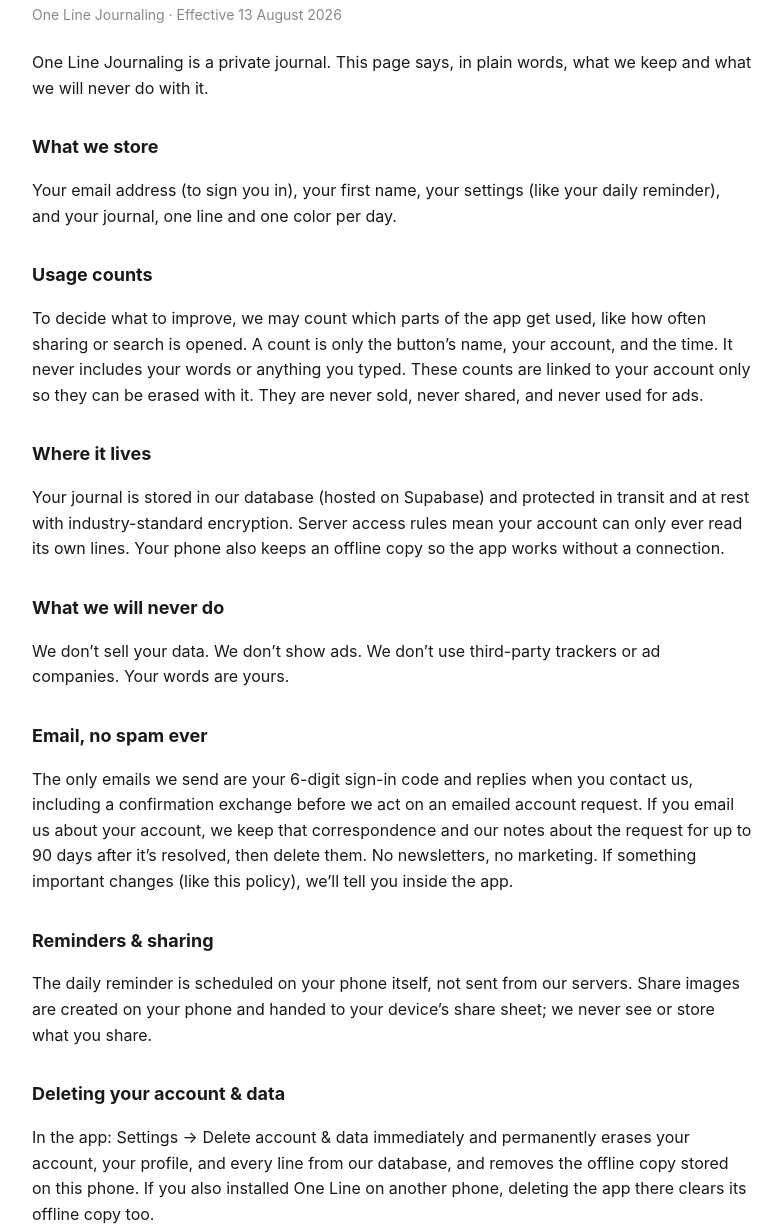
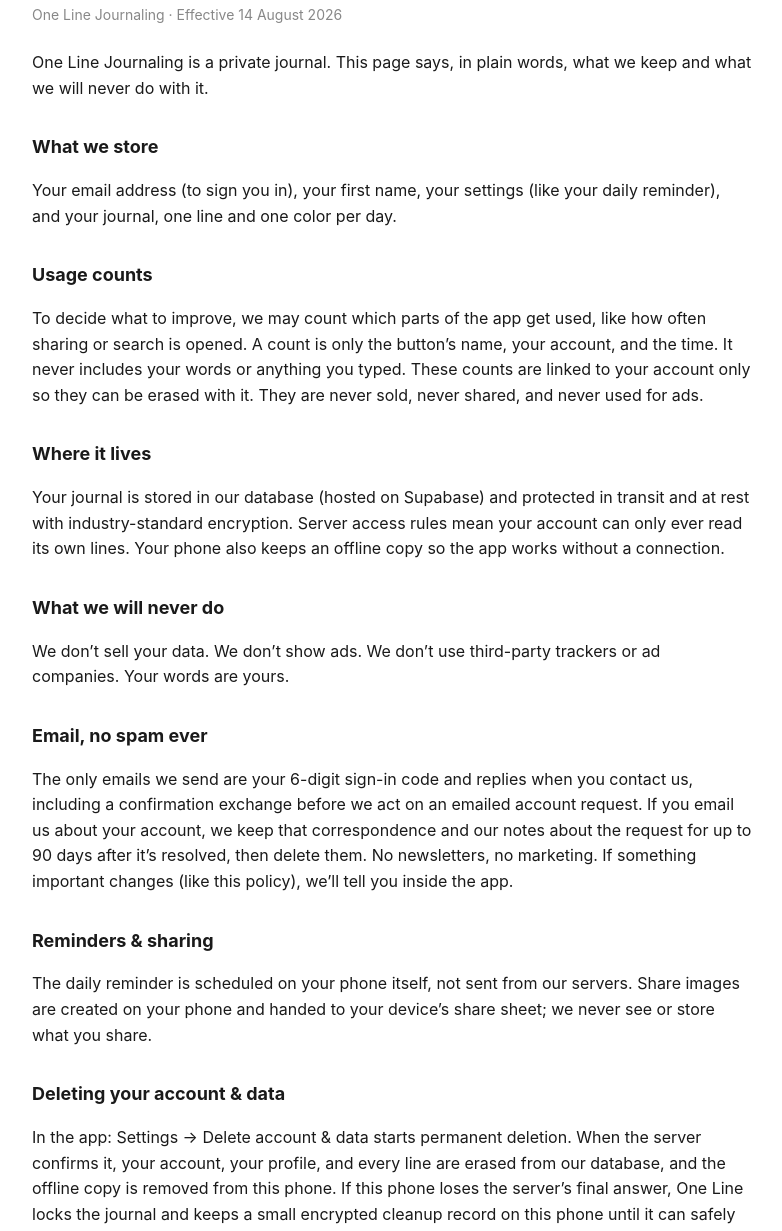
Before and after one commit to onelinejournaling-sudo/one-line-legal, a plain HTML site: page privacy.html in a window 1280 px wide. Shown: the part 106-1337 px from the top of the page, without its empty margins (248-1030 px from the left). Drawn offline with Linux system fonts and the light colour scheme.

Commit message:
Disclose restart-safe deletion reconciliation

```diff
--- a/privacy.html
+++ b/privacy.html
@@ -18,7 +18,7 @@
 <body>
   <h1>Privacy Policy</h1>
   <!-- Keep this date aligned with the exact public one-line-legal/privacy.html publish. -->
-  <p class="meta">One Line Journaling · Effective 13 August 2026</p>
+  <p class="meta">One Line Journaling · Effective 14 August 2026</p>
 
   <p>One Line Journaling is a private journal. This page says, in plain words, what we keep and what we will never do with it.</p>
 
@@ -41,7 +41,7 @@
   <p>The daily reminder is scheduled on your phone itself, not sent from our servers. Share images are created on your phone and handed to your device’s share sheet; we never see or store what you share.</p>
 
   <h2 id="delete">Deleting your account &amp; data</h2>
-  <p>In the app: Settings → Delete account &amp; data immediately and permanently erases your account, your profile, and every line from our database, and removes the offline copy stored on this phone. If you also installed One Line on another phone, deleting the app there clears its offline copy too.</p>
+  <p>In the app: Settings → Delete account &amp; data starts permanent deletion. When the server confirms it, your account, your profile, and every line are erased from our database, and the offline copy is removed from this phone. If this phone loses the server’s final answer, One Line locks the journal and keeps a small encrypted cleanup record on this phone until it can safely confirm whether deletion finished. That temporary record may contain your account’s random ID and sign-in email, and it is removed when cleanup is proven. Ordinary offline journaling is not locked. If you also installed One Line on another phone, opening that app online lets it learn about the deletion and clear its offline copy; uninstalling the app also clears that phone’s copy.</p>
   <!-- G5: shared verbatim with the in-app page and pinned by gate 4. Normal pruning is two weeks;
        the newest verified recovery copy is retained and the exception is disclosed. -->
   <p>One honest detail: we also keep encrypted recovery copies of the journal database and persistent account and sign-in records, so a disaster has a recovery point instead of destroying the whole database. A deleted account can normally remain inside those recovery copies for up to two weeks. If making new copies stops, we keep the last recovery copy until a replacement is safely stored, so in that exceptional case it can be older than two weeks. We authenticate and open a copy only to verify that it works, run a controlled recovery test, or recover from a real failure. Automatic recovery builds a separate empty project; it does not overwrite the live database in place.</p>
```
